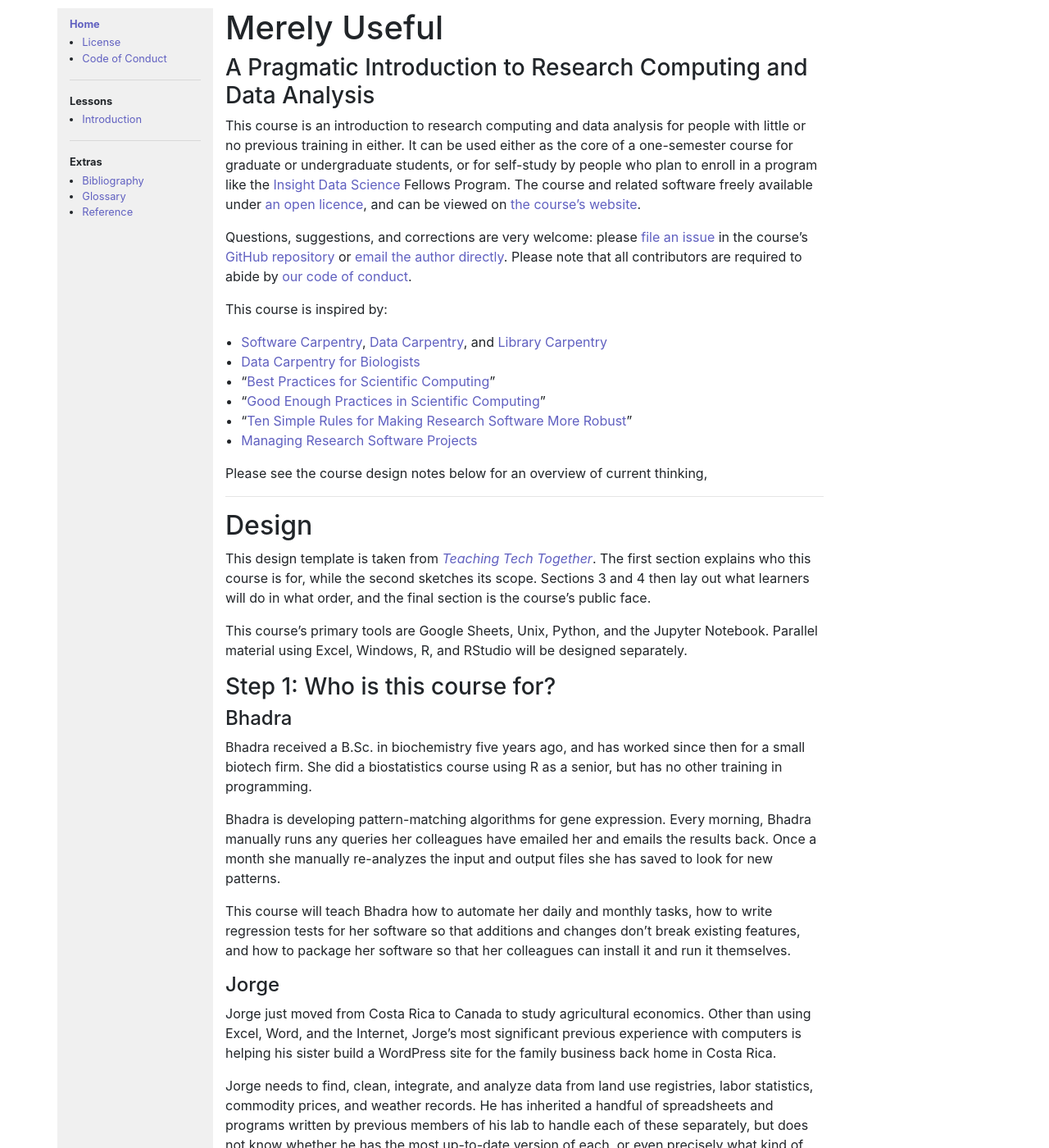
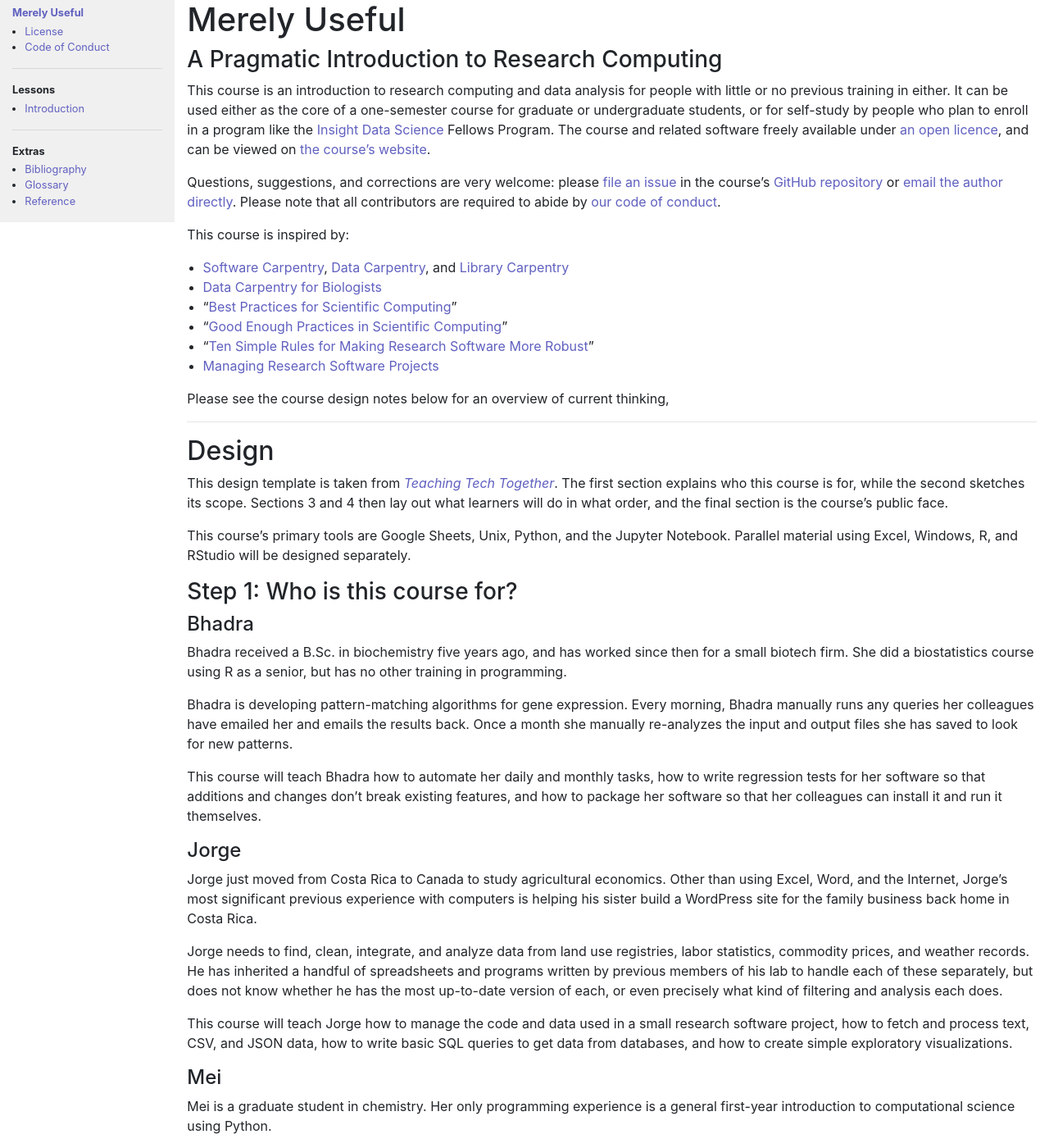
Before and after one commit to Carreau/one-extra-fact, a Jekyll site: the page built from README.md, in a window 1280 px wide and 1400 px high. Shown: the whole window at 82% size. Built offline with Jekyll 4.4.1, drawn with Linux system fonts in a browser that asks for light colours.

Commit message:
Displaying sidebar correctly

```diff
--- a/_config.yml
+++ b/_config.yml
@@ -1,6 +1,6 @@
 # Display.
 title: "Merely Useful"
-subtitle: "A Pragmatic Introduction to Research Computing and Data Analysis"
+subtitle: "A Pragmatic Introduction to Research Computing"
 author: "Greg Wilson"
 copyrightyear: "2018"
 
--- a/_includes/toc.html
+++ b/_includes/toc.html
@@ -1,5 +1,5 @@
 <nav>
-  <p><strong><a href="{{site.github.url}}/">Home</a></strong></p>
+  <p><strong><a href="{{site.github.url}}/">Merely Useful</a></strong></p>
   <ul>
     {% for pg in site.toplevel %}<li><a href="{{pg.permalink|relative_url}}">{{pg.title}}</a></li>{% endfor %}
   </ul>
--- a/_layouts/default.html
+++ b/_layouts/default.html
@@ -9,12 +9,12 @@
     <title>{{site.title}}: {% if page.title %}{{page.title}}{% else %}{{site.subtitle}}{% endif %}</title>
   </head>
   <body>
-    <div class="container">
+    <div class="container-fluid">
       <div class="row">
-        <div class="col-md-2 toc">
+        <div class="col-2 position-fixed d-print-none toc">
           {% include toc.html %}
         </div>
-        <div class="col-md-8">
+        <div class="col offset-2 main">
           {% if page.title %}
           <h3><a href="../">{{site.title}}</a></h3>
           <h1>{{page.title}}</h1>
--- a/css/theme.css
+++ b/css/theme.css
@@ -1,52 +1,52 @@
-body {
-    padding-top: 10px;
-    padding-bottom: 10px;
+/* Remove Table of Contents sidebar when printing. */
+@media print {
+    .main {
+        margin-left: 0;
+        width: 100%;
+    }
 }
 
-.container-left {
-    margin: 0;
-}
-
+/* Table of Contents sidebar. */
 div.toc {
-    padding-top: 10px;
+    padding-top: 0.5em;
     font-size: 80%;
     background-color: #f0f0f0;
 }
 
+/* Less space between ToC sidebar titles and bullet lists. */
 div.toc p ~ ul {
     margin-top: -1em;
 }
 
+/* Make links darker than Bootstrap default. */
 a {
   color: #6060C0;
 }
 
+/* Don't indent lists quite so much. */
 ol, ul {
     padding-left: 1.2em;
 }
 
+/* Put definition terms and definitions on the same line. */
 dl {
     padding-left: 1em;
 }
-
 dt {
     clear: left;
     float: left;
     margin: 0 0.5em 0 -1.0em;
 }
-
 dt::before {
     content: "";
     display: block;
     height: 0.25em;
 }
-
 dd::before {
     content: "";
     display: block;
     height: 0.25em;
 }
-
 dd p {
     display: inline;
     margin: 0;
```
